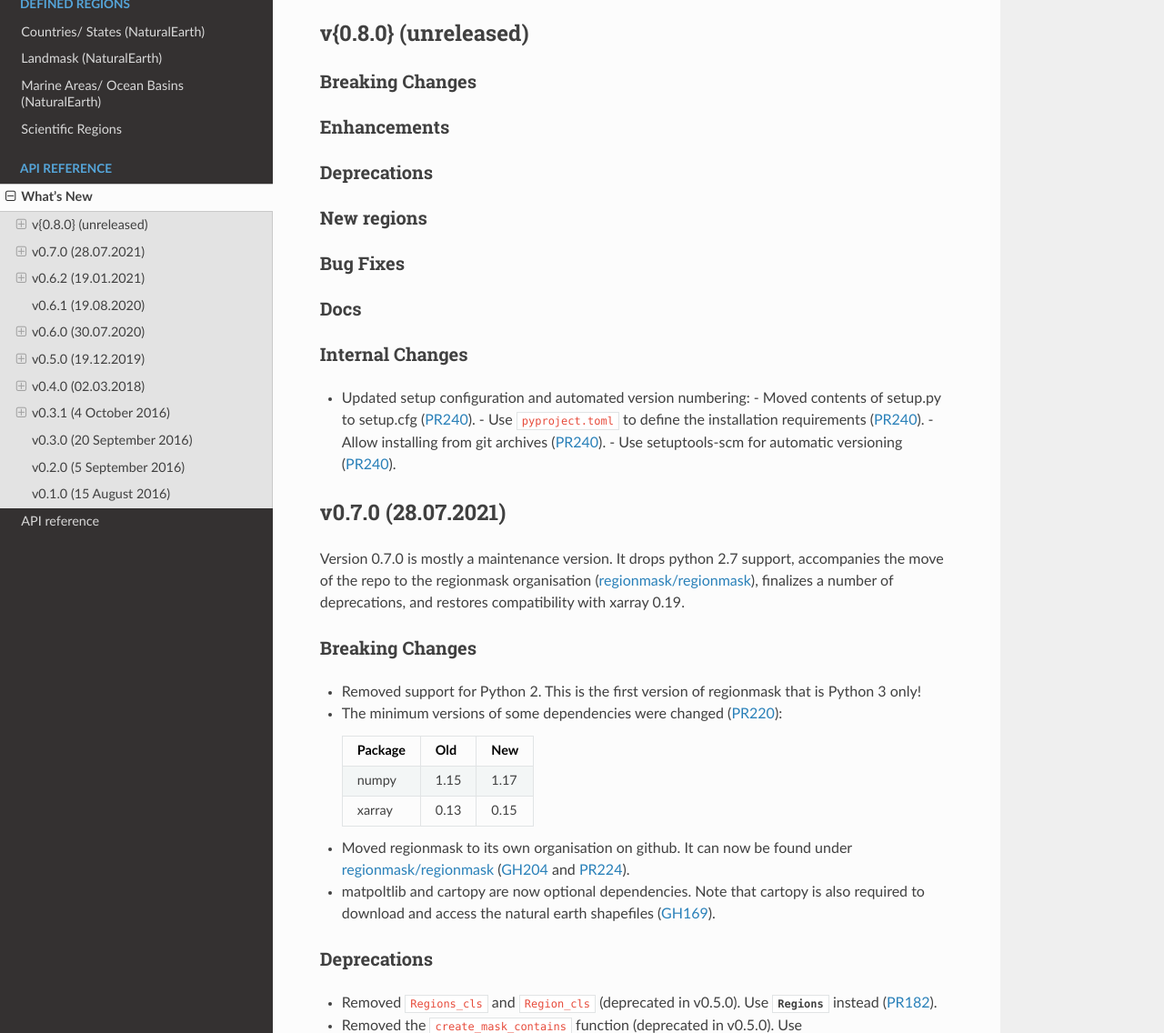
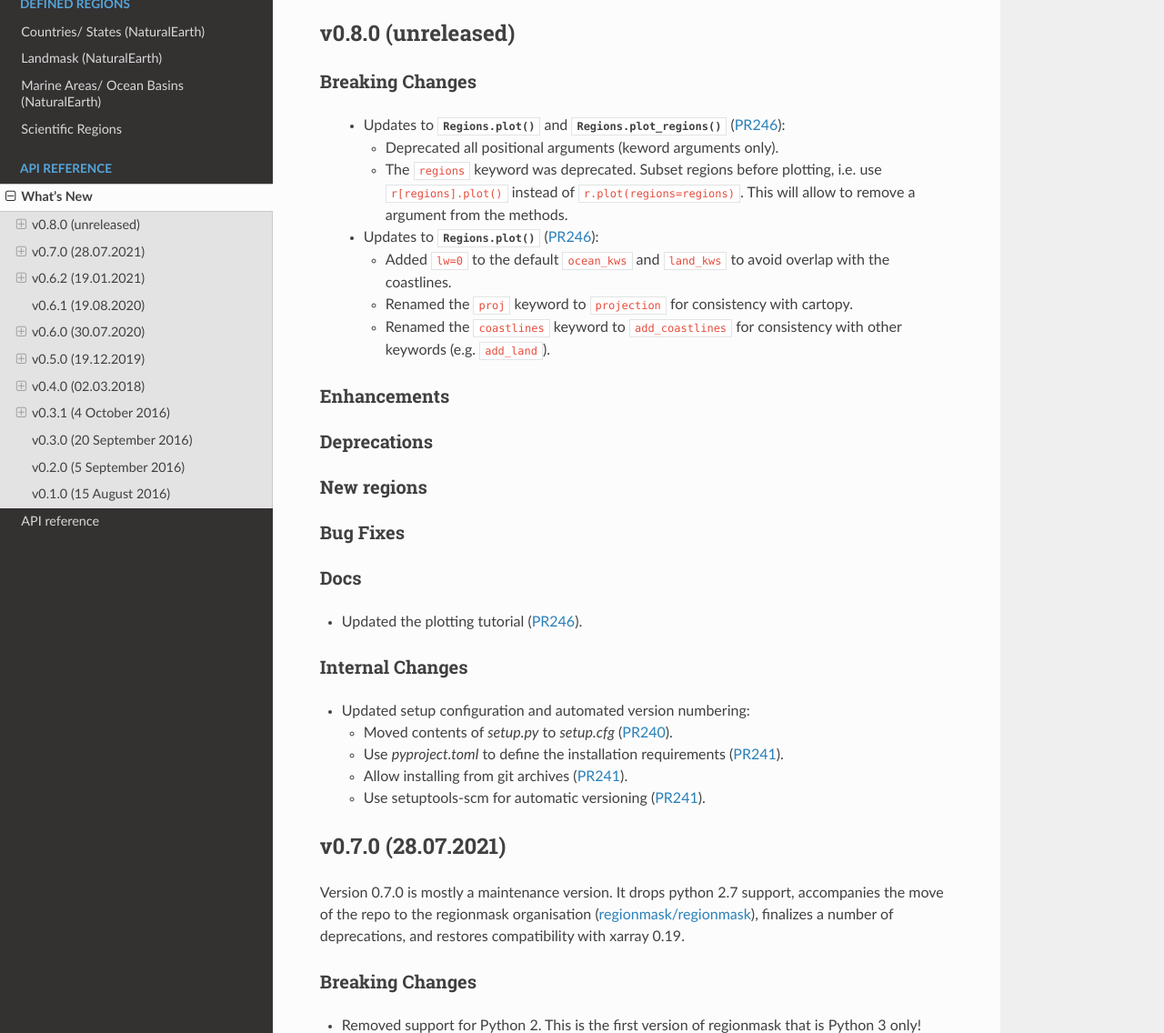
Before and after one commit to regionmask/regionmask, a Sphinx documentation site: the page built from docs/whats_new.rst, in a window 1280 px wide and 1400 px high, cut to the strip 264-1400 px from the top of the window. Shown: the whole strip at 91% size. Built offline with Sphinx 7.4.7 and the Read the Docs theme 2.0.0, drawn with Linux system fonts in a browser that asks for light colours; pages that are not in the unit, such as notebooks, are missing from menus; the version number could not be read and is left out.

Commit message:
whats-new entry

```diff
--- a/docs/whats_new.rst
+++ b/docs/whats_new.rst
@@ -10,11 +10,25 @@ What's New
 
 .. _whats-new.0.8.0:
 
-v{0.8.0} (unreleased)
----------------------
+v0.8.0 (unreleased)
+-------------------
 
 Breaking Changes
 ~~~~~~~~~~~~~~~~
+
+ - Updates to :py:meth:`Regions.plot` and :py:meth:`Regions.plot_regions` (:pull:`246`):
+
+   - Deprecated all positional arguments (keword arguments only).
+   - The ``regions`` keyword was deprecated. Subset regions before plotting, i.e.
+     use ``r[regions].plot()`` instead of ``r.plot(regions=regions)``. This will allow
+     to remove a argument from the methods.
+ - Updates to :py:meth:`Regions.plot` (:pull:`246`):
+
+   - Added ``lw=0`` to the default ``ocean_kws`` and ``land_kws`` to avoid overlap with
+     the coastlines.
+   - Renamed the ``proj`` keyword to ``projection`` for consistency with cartopy.
+   - Renamed the ``coastlines`` keyword to ``add_coastlines`` for consistency with other
+     keywords (e.g. ``add_land``).
 
 Enhancements
 ~~~~~~~~~~~~
@@ -31,14 +45,17 @@ Bug Fixes
 Docs
 ~~~~
 
+- Updated the plotting tutorial (:pull:`246`).
+
 Internal Changes
 ~~~~~~~~~~~~~~~~
 
 - Updated setup configuration and automated version numbering:
-  - Moved contents of setup.py to setup.cfg (:pull:`240`).
-  - Use ``pyproject.toml`` to define the installation requirements (:pull:`240`).
-  - Allow installing from git archives (:pull:`240`).
-  - Use setuptools-scm for automatic versioning (:pull:`240`).
+
+  - Moved contents of `setup.py` to `setup.cfg` (:pull:`240`).
+  - Use `pyproject.toml` to define the installation requirements (:pull:`241`).
+  - Allow installing from git archives (:pull:`241`).
+  - Use setuptools-scm for automatic versioning (:pull:`241`).
 
 v0.7.0 (28.07.2021)
 -------------------
```
